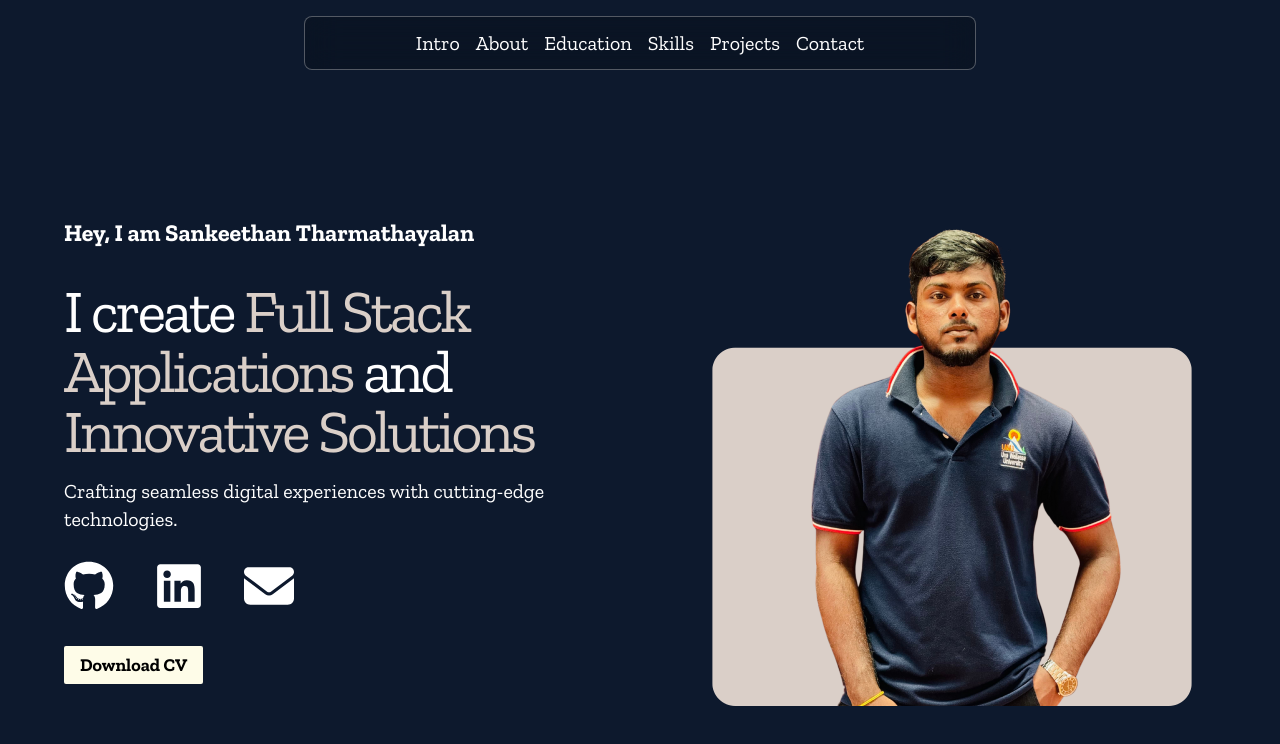
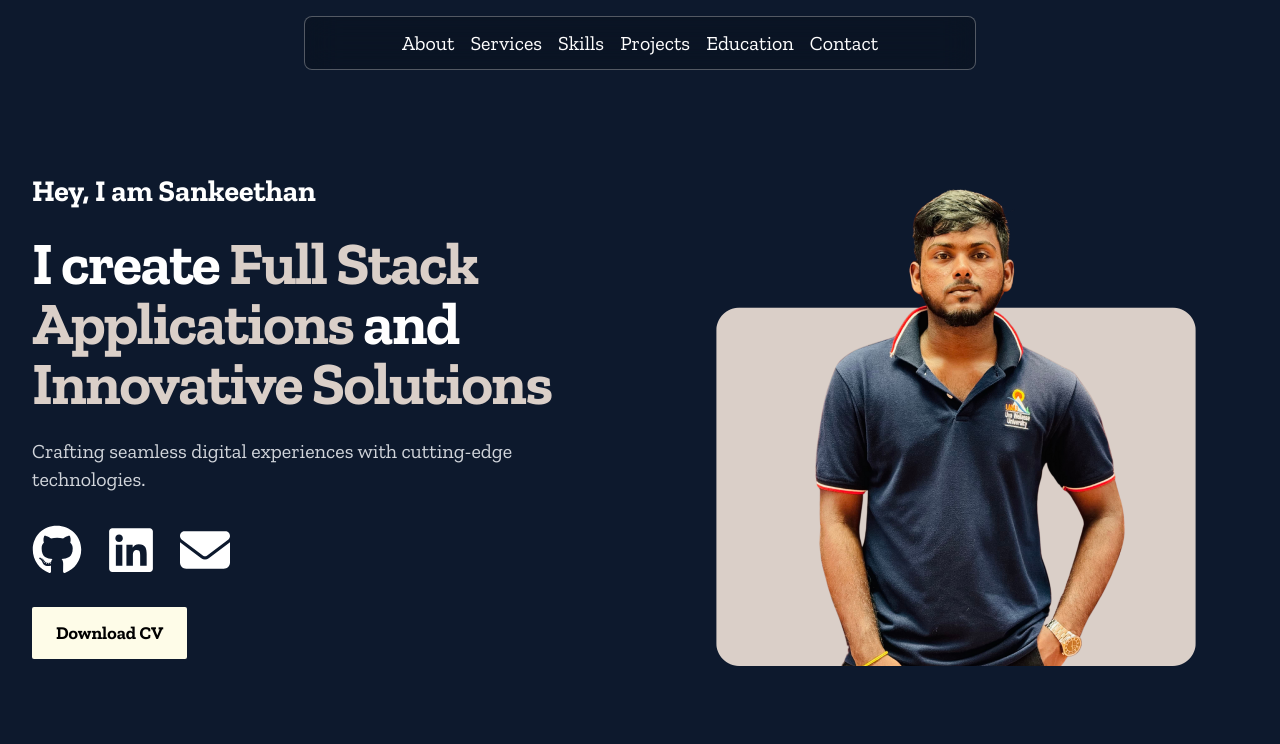
Before and after one commit to Sankeethan01/myPortfolio, a Next.js app: page / in a window 1280 px wide. Shown: the top 744 px of the page. Built offline with nearby package versions, Linux system fonts and the light colour scheme.

Commit message:
hero styles adjusted

```diff
--- a/components/Footer.tsx
+++ b/components/Footer.tsx
@@ -8,7 +8,7 @@ const Footer = () => {
         <div className='mb-8 mt-20'>
             <div className='flex flex-col items-center justify-center'>
                     <h1 className='text-center text-lg'>Sankeethan Tharmathayalan</h1>
-                    <h3 style={{fontFamily:"monospace"}} className='text-center mb-3'>077 8337 669</h3>
+                    <h3 style={{fontFamily:"monospace"}} className='text-center mb-3'>+94 77 8337 669</h3>
             </div>
             <div className='flex items-center justify-center gap-8'>
                 {SOCIAL_MEDIA_LINKS.map((link,index)=>(
--- a/components/Hero.tsx
+++ b/components/Hero.tsx
@@ -7,33 +7,31 @@ import { motion } from "framer-motion";
 
 const Hero = () => {
   return (
-    <section className="flex min-h-screen flex-wrap items-center mt-10" id="hero">
+    <section className="min-h-screen flex items-center justify-center px-4 py-16 md:py-20" id="hero">
+      <div className="container mx-auto flex flex-col md:flex-row items-center gap-8 md:gap-12">
         <motion.div
           initial={{ opacity: 0, x: -50 }}
           animate={{ opacity: 1, x: 0 }}
           transition={{ duration: 1 }}
-        className="w-full md:w-1/2 mb-10 mt-15"
+          className="w-full md:w-1/2 text-center md:text-left"
         >
-        <h2 className="my-6 font-semibold text-2xl sm:ml-3 lg:ml-12">
+          <h2 className="text-2xl md:text-3xl font-semibold mb-6">
             Hey, I am {HERO.name}
           </h2>
-        <p className="p-2 text-5xl tracking-tighter lg:text-6xl md:ml-10 text-left">
+          <p className="text-4xl md:text-5xl lg:text-6xl font-bold tracking-tight mb-6">
             I create{" "}
-          <span style={{ color: "#dacfc8" }}>
-            {/* <Typewriter
-              words={["Stack Developer"]}
-              loop={true}
-              cursor
-              cursorStyle="_"
-              typeSpeed={100}
-              deleteSpeed={50}
-              delaySpeed={1000}
-            /> */}Full Stack Applications
+            <span className="text-[#dacfc8]">
+              Full Stack Applications
             </span>{" "}
-          and{" "} <span style={{ color: "#dacfc8" }}>Innovative Solutions</span>
+            and{" "}
+            <span className="text-[#dacfc8]">
+              Innovative Solutions
+            </span>
           </p>
-        <p className="mb-5 p-2 text-xl md:ml-10 text-left">{HERO.description}</p>
-        <div className="flex items-center justify-start sm:gap-10 gap-6 mb-10 ml-12 ">
+          <p className="text-lg md:text-xl text-gray-300 mb-8 max-w-2xl">
+            {HERO.description}
+          </p>
+          <div className="flex items-center justify-center md:justify-start gap-6 mb-8">
             {SOCIAL_MEDIA_LINKS.map((link, index) => (
               <motion.a
                 initial={{ opacity: 0 }}
@@ -43,40 +41,40 @@ const Hero = () => {
                 key={index}
                 target="_blank"
                 rel="noopener noreferrer"
+                className="hover:scale-110 transition-transform"
               >
                 {link.icon}
               </motion.a>
             ))}
           </div>
-
-          <a
+          <motion.a
             href="/Sankeethan-FullStackDeveloper-Resume.pdf"
             download="Sankeethan-FullStackDeveloper-Resume.pdf"
-            className="bg-yellow-50 rounded-sm text-black px-4 py-2 text-lg font-semibold hover:bg-slate-300 mb-10 ml-12"
+            className="inline-block bg-yellow-50 text-black px-6 py-3 text-lg font-semibold rounded-sm hover:bg-slate-300 transition-colors"
+            whileHover={{ scale: 1.05 }}
+            whileTap={{ scale: 0.95 }}
           >
             Download CV
-          </a>
-
+          </motion.a>
         </motion.div>
         <motion.div
           initial={{ opacity: 0, scale: 0.8 }}
           animate={{ opacity: 1, scale: 1 }}
           transition={{ duration: 1 }}
-        className="w-full md:w-1/2 lg:p-8"
+          className="w-full md:w-1/2 flex justify-center"
         >
-        <div className="flex justify-center">
           <motion.img
             initial={{ opacity: 0 }}
             animate={{ opacity: 1 }}
             transition={{ duration: 1 }}
             src={cardimg.src}
             alt="my image"
+            className="w-full max-w-[500px] h-auto object-contain"
             width={500}
             height={450}
-
           />
+        </motion.div>
       </div>
-      </motion.div>
     </section>
   );
 };
--- a/components/Navbar.tsx
+++ b/components/Navbar.tsx
@@ -40,7 +40,7 @@ const Navbar = () => {
                             <ul className='flex items-center gap-4 justify-center'>
                                 {NAVIGATION_LINKS.map((item, index) => (
                                     <li key={index}>
-                                        <a href={item.href} className={`text-xl hover:text-yellow-300`}
+                                        <a href={item.href} className={`text-xl hover:text-special`}
                                             onClick={(e) => handleLinkClick(e, item.href)}>
                                             {item.label}
                                         </a>
--- a/constants/index.tsx
+++ b/constants/index.tsx
@@ -1,8 +1,4 @@
-import {
-  FaGithub,
-  FaLinkedin,
-  FaEnvelope,
-} from "react-icons/fa6";
+import { FaGithub, FaLinkedin, FaEnvelope } from "react-icons/fa6";
 
 import projectImage1 from "../assets/project1.png";
 import projectImage2 from "../assets/project2.png";
@@ -12,39 +8,40 @@ import projectImage5 from "../assets/project5.png";
 import projectImage6 from "../assets/project6.png";
 import projectImage7 from "../assets/project7.png";
 
-import htmlImg from '@/assets/html.png';
-import cssImg from '@/assets/css.png';
-import jsImg from '@/assets/JavaScript.png';
-import bootstrapImg from '@/assets/bootstrap.png';
-import tailwindcssImg from '@/assets/tailwindcss.png';
-import reactImg from '@/assets/react.png';
-import nextjsImg from '@/assets/nextJs.png';
-import typescriptImg from '@/assets/typescript.png';
-import reactnativeImg from '@/assets/reactnative.png';
-import phpImg from '@/assets/php.png';
-import nodejsImg from '@/assets/nodeJs.png';
-import expressJsImg from '@/assets/expressJs.png';
-import mongodbImg from '@/assets/mongoDB.png';
-import mysqlImg from '@/assets/mysql.png';
-import firebaseImg from '@/assets/firebase.png';
-import cImg from '@/assets/c.png';
-import javaImg from '@/assets/java.png';
-import pythonImg from '@/assets/python.png';
+import htmlImg from "@/assets/html.png";
+import cssImg from "@/assets/css.png";
+import jsImg from "@/assets/JavaScript.png";
+import bootstrapImg from "@/assets/bootstrap.png";
+import tailwindcssImg from "@/assets/tailwindcss.png";
+import reactImg from "@/assets/react.png";
+import nextjsImg from "@/assets/nextJs.png";
+import typescriptImg from "@/assets/typescript.png";
+import reactnativeImg from "@/assets/reactnative.png";
+import phpImg from "@/assets/php.png";
+import nodejsImg from "@/assets/nodeJs.png";
+import expressJsImg from "@/assets/expressJs.png";
+import mongodbImg from "@/assets/mongoDB.png";
+import mysqlImg from "@/assets/mysql.png";
+import firebaseImg from "@/assets/firebase.png";
+import cImg from "@/assets/c.png";
+import javaImg from "@/assets/java.png";
+import pythonImg from "@/assets/python.png";
 import Image from "next/image";
-import uwuImg from '@/assets/uwu.jpg';
-import jhcImg from '@/assets/jhc.png';
+import uwuImg from "@/assets/uwu.jpg";
+import jhcImg from "@/assets/jhc.png";
 
 export const NAVIGATION_LINKS = [
-  { label: "Intro", href: "#hero"},
+  // { label: "Intro", href: "#hero"},
   { label: "About", href: "#about" },
-  { label: "Education", href: "#education" },
+  { label: "Services", href: "#services" },
   { label: "Skills", href: "#skills" },
   { label: "Projects", href: "#projects" },
+  { label: "Education", href: "#education" },
   { label: "Contact", href: "#contact" },
 ];
 
 export const HERO = {
-  name: "Sankeethan Tharmathayalan",
+  name: "Sankeethan",
   greet: "Full Stack Developer",
   description:
     "Crafting seamless digital experiences with cutting-edge technologies.",
@@ -58,7 +55,8 @@ export const PROJECTS = [
       "Academic project that connecting customers and service providers in 4 service categories. React for the frontend, PHP for the backend API, and MySQL for secure database",
     image: projectImage7,
     githubLink: "https://github.com/Sankeethan01/QuickMatch.git",
-    viewDemo:"https://www.linkedin.com/posts/sankee26_quickmatch-academicproject-webdevelopment-activity-7255576882262282240-VYRm?utm_source=share&utm_medium=member_desktop"
+    viewDemo:
+      "https://www.linkedin.com/posts/sankee26_quickmatch-academicproject-webdevelopment-activity-7255576882262282240-VYRm?utm_source=share&utm_medium=member_desktop",
   },
   {
     id: 2,
@@ -67,7 +65,7 @@ export const PROJECTS = [
       "A portfolio website using Next.js, TypeScript, Framer Motion, and Tailwind CSS to showcase my skills, projects, and contact information.",
     image: projectImage1,
     githubLink: "https://github.com/user/personal-portfolio",
-    viewDemo:"https://sankeethantharmathayalan.vercel.app/"
+    viewDemo: "https://sankeethantharmathayalan.vercel.app/",
   },
   {
     id: 3,
@@ -85,7 +83,8 @@ export const PROJECTS = [
       "A latest Sri Lankan and world news viewing web app built with Next.js, Tailwind CSS, and MongoDB for efficient data fetching, including features like news searching, and contact section.",
     image: projectImage3,
     githubLink: "https://github.com/Sankeethan01/news-app-NextJs.git",
-    viewDemo: "https://www.linkedin.com/posts/sankee26_nextjs-tailwindcss-mongodb-activity-7243516175349874690-vxHd?utm_source=share&utm_medium=member_desktop",
+    viewDemo:
+      "https://www.linkedin.com/posts/sankee26_nextjs-tailwindcss-mongodb-activity-7243516175349874690-vxHd?utm_source=share&utm_medium=member_desktop",
   },
   {
     id: 5,
@@ -94,7 +93,8 @@ export const PROJECTS = [
       "A ToDo application that uses the MongoDb to fetch and display current saved tasks, add new tasks and update tasks, built with React, Node.js, Express.js, and Bootstrap.",
     image: projectImage4,
     githubLink: "https://github.com/user/weather-app",
-    viewDemo: "https://www.linkedin.com/posts/sankee26_mernstack-fullstackdevelopment-javascript-activity-7243152058424397824-JNKw?utm_source=share&utm_medium=member_desktop",
+    viewDemo:
+      "https://www.linkedin.com/posts/sankee26_mernstack-fullstackdevelopment-javascript-activity-7243152058424397824-JNKw?utm_source=share&utm_medium=member_desktop",
   },
   {
     id: 6,
@@ -122,51 +122,53 @@ export const BIO = [
   "In my spare time, I explore new programming languages and frameworks, continuously expanding my skill set and pushing the boundaries of software development.",
 ];
 
-
-
 export const FRONTENDSKILLS = [
   {
-    id:1,
+    id: 1,
     icon: <Image src={nextjsImg} alt="nextJs" width={60} height={60} />,
     name: "Next.js",
   },
   {
-    id:2,
+    id: 2,
     icon: <Image src={typescriptImg} alt="typescript" width={60} height={60} />,
     name: "TypeScript",
   },
   {
-    id:3,
+    id: 3,
     icon: <Image src={reactImg} alt="react" width={60} height={60} />,
     name: "React",
   },
   {
-    id:4,
-    icon: <Image src={tailwindcssImg} alt="tailwindcss" width={60} height={60} />,
+    id: 4,
+    icon: (
+      <Image src={tailwindcssImg} alt="tailwindcss" width={60} height={60} />
+    ),
     name: "Tailwind CSS",
   },
   {
-    id:5,
-    icon: <Image src={reactnativeImg} alt="reactnative" width={60} height={60} />,
+    id: 5,
+    icon: (
+      <Image src={reactnativeImg} alt="reactnative" width={60} height={60} />
+    ),
     name: "React Native",
   },
   {
-    id:6,
+    id: 6,
     icon: <Image src={bootstrapImg} alt="bootstrap" width={60} height={60} />,
     name: "Bootstrap",
   },
   {
-    id:7,
+    id: 7,
     icon: <Image src={jsImg} alt="javascript" width={60} height={60} />,
     name: "JavaScript",
   },
   {
-    id:8,
+    id: 8,
     icon: <Image src={cssImg} alt="css" width={60} height={60} />,
     name: "CSS",
   },
   {
-    id:9,
+    id: 9,
     icon: <Image src={htmlImg} alt="html" width={60} height={60} />,
     name: "HTML",
   },
@@ -174,45 +176,47 @@ export const FRONTENDSKILLS = [
 
 export const BACKENDSKILLS = [
   {
-    id:1,
+    id: 1,
     icon: <Image src={nextjsImg} alt="next.js" width={60} height={60} />,
     name: "Next.js",
   },
   {
-    id:2,
+    id: 2,
     icon: <Image src={nodejsImg} alt="nodeJs" width={60} height={60} />,
     name: "Node.js",
   },
   {
-    id:3,
+    id: 3,
     icon: <Image src={expressJsImg} alt="expressJs" width={60} height={60} />,
     name: "Express.js",
   },
   {
-    id:4,
+    id: 4,
     icon: <Image src={phpImg} alt="php" width={60} height={60} />,
     name: "PHP",
   },
   {
-    id:5,
-    icon: <Image src={reactnativeImg} alt="reactnative" width={60} height={60} />,
+    id: 5,
+    icon: (
+      <Image src={reactnativeImg} alt="reactnative" width={60} height={60} />
+    ),
     name: "React Native",
   },
 ];
 
 export const DATABASE = [
   {
-    id:1,
+    id: 1,
     icon: <Image src={mysqlImg} alt="mysql" width={60} height={60} />,
     name: "MySQL",
   },
   {
-    id:2,
+    id: 2,
     icon: <Image src={mongodbImg} alt="mongodb" width={60} height={60} />,
     name: "MongoDB",
   },
   {
-    id:3,
+    id: 3,
     icon: <Image src={firebaseImg} alt="firebase" width={60} height={60} />,
     name: "Firebase",
   },
@@ -220,43 +224,55 @@ export const DATABASE = [
 
 export const CUSTOMTECS = [
   {
-    id:1,
+    id: 1,
     icon: <Image src={javaImg} alt="java" width={60} height={60} />,
     name: "Java",
   },
   {
-    id:2,
+    id: 2,
     icon: <Image src={pythonImg} alt="python" width={60} height={60} />,
     name: "Python",
   },
   {
-    id:3,
+    id: 3,
     icon: <Image src={cImg} alt="C" width={60} height={60} />,
     name: "C",
   },
 ];
 
-export const skills = [FRONTENDSKILLS,BACKENDSKILLS,DATABASE,CUSTOMTECS]
+export const skills = [FRONTENDSKILLS, BACKENDSKILLS, DATABASE, CUSTOMTECS];
 
 export const EDUCATION = [
   {
     degree: "Bsc(Hons) in Computer Science and Technology",
     institution: "Uva Wellassa University",
     duration: "September 2022 - September 2026",
-    description:
-      "Fundamendals to Advance computer science field education.",
-      img:<Image src={uwuImg} alt="uwu" width={150} height={150} className="rounded-md object-cover"/>,
+    description: "Fundamendals to Advance computer science field education.",
+    img: (
+      <Image
+        src={uwuImg}
+        alt="uwu"
+        width={150}
+        height={150}
+        className="rounded-md object-cover"
+      />
+    ),
   },
   {
     degree: "Secondary Education",
     institution: "Jaffna Hindu College",
     duration: "January 2012 -   October 2020",
-    description:
-      "Secondary level education to advance level Mathematics",
-      img:<Image src={jhcImg} alt="jhc" width={150} height={150} className="rounded-md object-cover"/>,
+    description: "Secondary level education to advance level Mathematics",
+    img: (
+      <Image
+        src={jhcImg}
+        alt="jhc"
+        width={150}
+        height={150}
+        className="rounded-md object-cover"
+      />
+    ),
   },
-
-
 ];
 
 export const SOCIAL_MEDIA_LINKS = [
--- a/tailwind.config.ts
+++ b/tailwind.config.ts
@@ -11,6 +11,7 @@ const config: Config = {
     extend: {
       colors: {
         background: "var(--background)",
+        special:'#dacfc8',
       },
     },
   },
```
Lines whose indentation alone changed are shown as unchanged.
